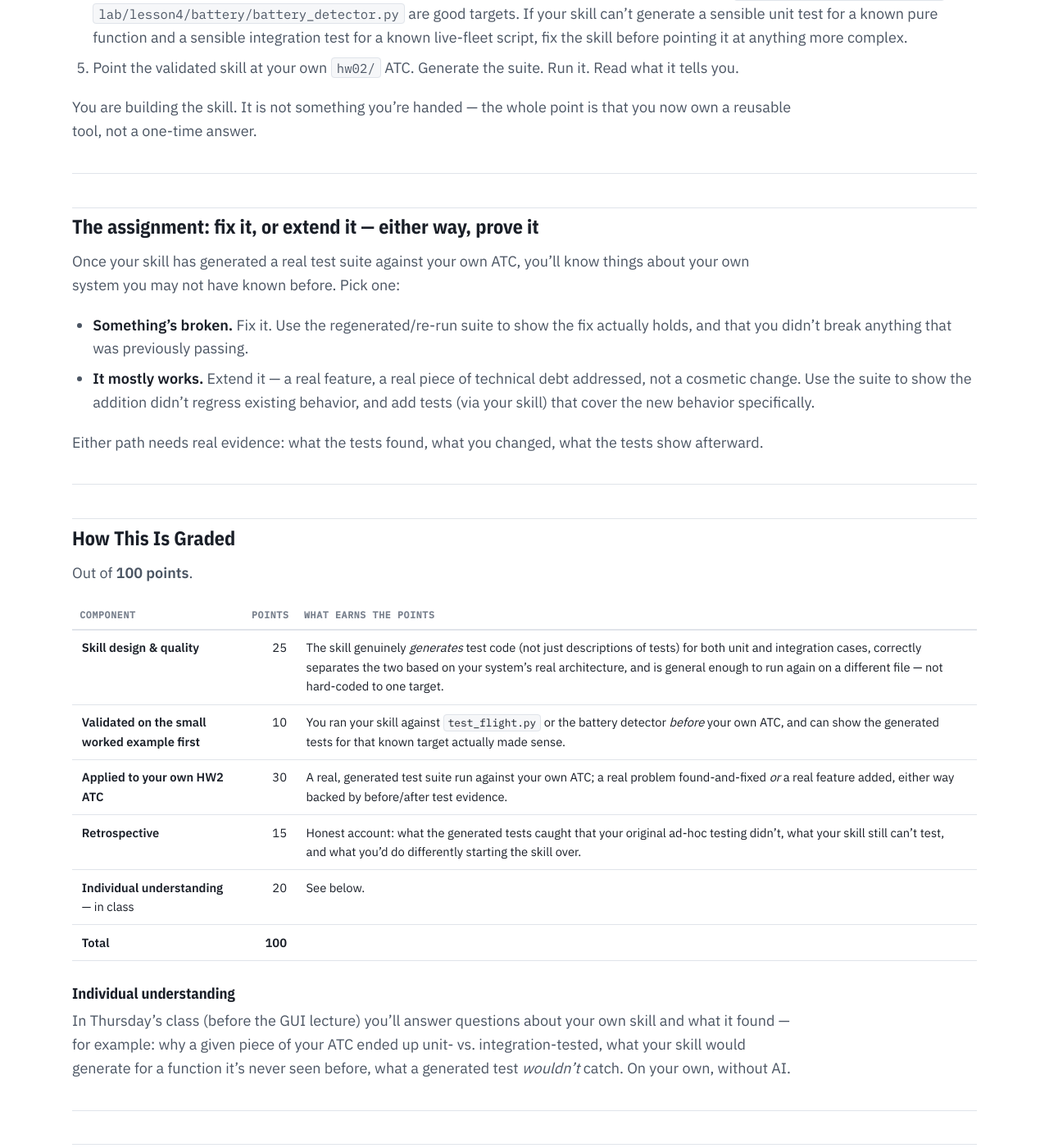
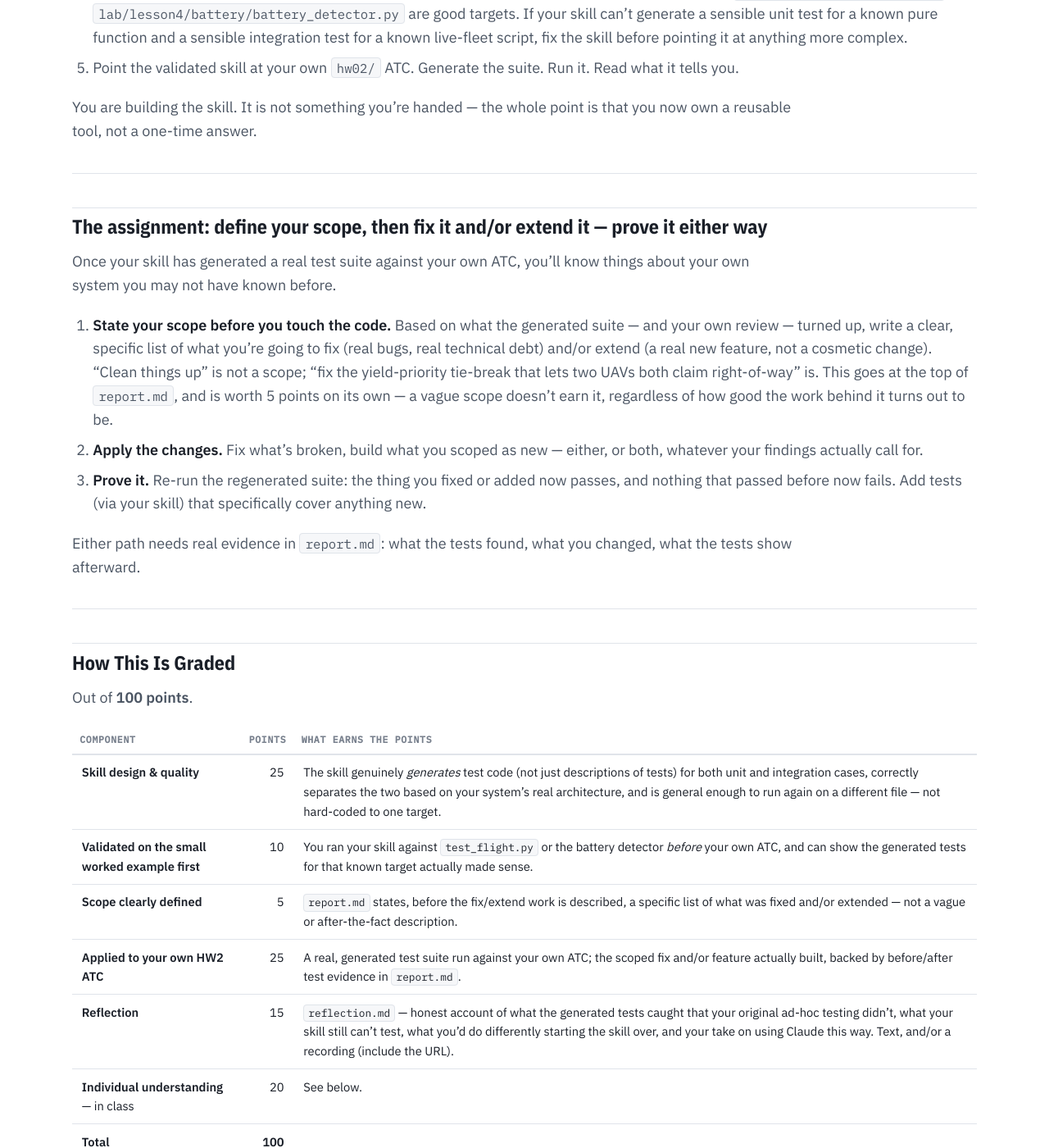
Before and after one commit to JaneClelandHuang/uav-native-ai, a Jekyll site: the page built from lessons/lesson5.md, in a window 1280 px wide and 1400 px high, scrolled down 3009 px. Shown: the whole window at 82% size. Built offline with Jekyll 4.4.1, drawn with Linux system fonts in a browser that asks for light colours; our own code applies the rules of GitHub Pages for plain Markdown files; some of the changed text lies outside the part shown.

Commit message:
lesson5.md: require an explicit scope declaration before fix/extend
Replaces the "pick one: fix or extend" framing with a required
report.md scope statement (5 pts on its own) written before touching
the code, then applying and proving those changes -- fix and/or extend
now, not either/or. Splits the old RESULTS.md/REPORT.md pair into
report.md (new work + evidence) and reflection.md (retrospective,
text and/or a recording). lab/lesson5/README.md's walkthrough updated
to match. Still DRAFT ONLY pending review.

Co-Authored-By: Claude Sonnet 5 <noreply@anthropic.com>

````diff
--- a/lessons/lesson5.md
+++ b/lessons/lesson5.md
@@ -148,22 +148,28 @@ whole point is that you now own a reusable tool, not a one-time answer.
 
 ---
 
-## The assignment: fix it, or extend it — either way, prove it
+## The assignment: define your scope, then fix it and/or extend it — prove it either way
 
 Once your skill has generated a real test suite against your own ATC,
 you'll know things about your own system you may not have known before.
-Pick one:
 
-- **Something's broken.** Fix it. Use the regenerated/re-run suite to
-  show the fix actually holds, and that you didn't break anything that
-  was previously passing.
-- **It mostly works.** Extend it — a real feature, a real piece of
-  technical debt addressed, not a cosmetic change. Use the suite to show
-  the addition didn't regress existing behavior, and add tests (via your
-  skill) that cover the new behavior specifically.
+1. **State your scope before you touch the code.** Based on what the
+   generated suite — and your own review — turned up, write a clear,
+   specific list of what you're going to fix (real bugs, real technical
+   debt) and/or extend (a real new feature, not a cosmetic change).
+   "Clean things up" is not a scope; "fix the yield-priority tie-break
+   that lets two UAVs both claim right-of-way" is. This goes at the top
+   of `report.md`, and is worth 5 points on its own — a vague scope
+   doesn't earn it, regardless of how good the work behind it turns out
+   to be.
+2. **Apply the changes.** Fix what's broken, build what you scoped as
+   new — either, or both, whatever your findings actually call for.
+3. **Prove it.** Re-run the regenerated suite: the thing you fixed or
+   added now passes, and nothing that passed before now fails. Add tests
+   (via your skill) that specifically cover anything new.
 
-Either path needs real evidence: what the tests found, what you changed,
-what the tests show afterward.
+Either path needs real evidence in `report.md`: what the tests found,
+what you changed, what the tests show afterward.
 
 ---
 
@@ -177,8 +183,9 @@ Out of **100 points**.
 |---|---:|---|
 | **Skill design & quality** | 25 | The skill genuinely *generates* test code (not just descriptions of tests) for both unit and integration cases, correctly separates the two based on your system's real architecture, and is general enough to run again on a different file — not hard-coded to one target. |
 | **Validated on the small worked example first** | 10 | You ran your skill against `test_flight.py` or the battery detector *before* your own ATC, and can show the generated tests for that known target actually made sense. |
-| **Applied to your own HW2 ATC** | 30 | A real, generated test suite run against your own ATC; a real problem found-and-fixed *or* a real feature added, either way backed by before/after test evidence. |
-| **Retrospective** | 15 | Honest account: what the generated tests caught that your original ad-hoc testing didn't, what your skill still can't test, and what you'd do differently starting the skill over. |
+| **Scope clearly defined** | 5 | `report.md` states, before the fix/extend work is described, a specific list of what was fixed and/or extended — not a vague or after-the-fact description. |
+| **Applied to your own HW2 ATC** | 25 | A real, generated test suite run against your own ATC; the scoped fix and/or feature actually built, backed by before/after test evidence in `report.md`. |
+| **Reflection** | 15 | `reflection.md` — honest account of what the generated tests caught that your original ad-hoc testing didn't, what your skill still can't test, what you'd do differently starting the skill over, and your take on using Claude this way. Text, and/or a recording (include the URL). |
 | **Individual understanding** — in class | 20 | See below. |
 | **Total** | **100** | |
 
@@ -205,9 +212,12 @@ hw05/
 ├── WORKED-EXAMPLE.md      the skill validated against test_flight.py or
 │                          the battery detector, before you trusted it
 │                          on your own code
-├── RESULTS.md             what the generated suite found on your own
-│                          ATC, what you fixed/added, before-and-after
-└── REPORT.md              the retrospective
+├── report.md              your declared scope (5 pts on its own), what
+│                          you fixed and/or built, and before-and-after
+│                          test evidence
+└── reflection.md          reflection on the testing skill and/or your
+                           use of Claude this week -- text, and/or a
+                           recording (include the URL)
 ```
 
 Commit and push:
````
Also changed, not shown: lab/lesson5/README.md (+18 -9 lines).
